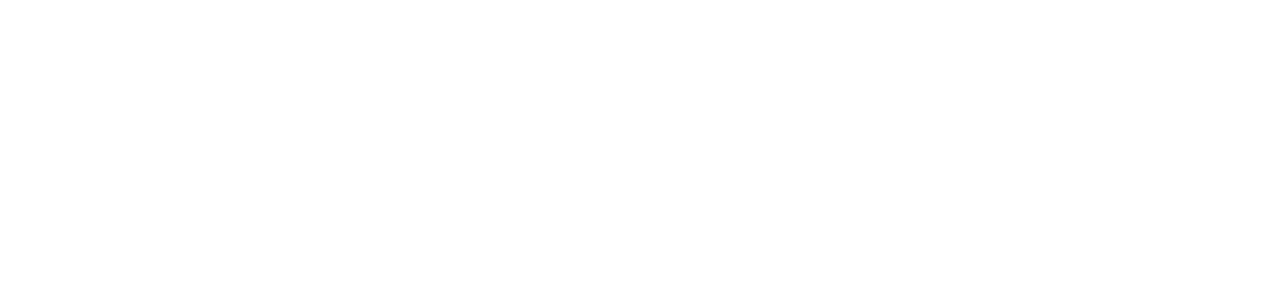
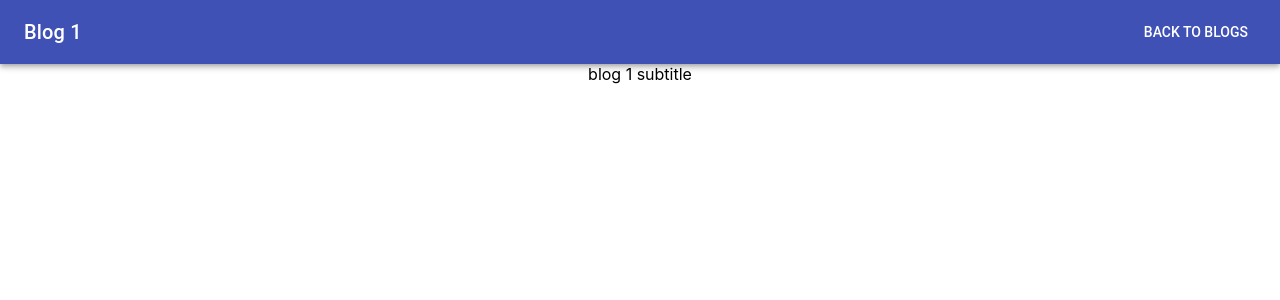
Before and after one commit to ericmoore1/react-blog, a React (Create React App) app: page /blog/1 in a window 1280 px wide. Shown: the top 300 px of the page. Built offline with nearby package versions, Linux system fonts and the light colour scheme; no server answers.

Commit message:
added more blogs

```diff
--- a/src/api/BlogsAPI.js
+++ b/src/api/BlogsAPI.js
@@ -1,5 +1,36 @@
 import 'whatwg-fetch'
 const URL = "";
+const BLOGS = [{
+  id : 1,
+  title : 'Blog 1',
+  subtitle : 'blog 1 subtitle'
+},
+{
+  id : 2,
+  title : 'Blog 2',
+  subtitle : 'blog 2 subtitle'
+},
+{
+  id : 3,
+  title : 'Blog 3',
+  subtitle : 'blog 3 subtitle'
+},
+{
+  id : 4,
+  title : 'Blog 4',
+  subtitle : 'blog 4 subtitle'
+},
+{
+  id : 5,
+  title : 'Blog 5',
+  subtitle : 'blog 5 subtitle'
+},
+{
+  id : 6,
+  title : 'Blog 6',
+  subtitle : 'blog 6 subtitle'
+}
+];
 
 export const login = () => {
   return fetch(URL,{})
@@ -9,18 +40,24 @@ export const login = () => {
 }
 
 export const getBlogs = (setBlogs) => {
-  const blogs = [{
-    id : 1,
-    title : 'Blog 1',
-    subtitle : 'blog 1 subtitle'
-  },
-  {
-    id : 2,
-    title : 'Blog 2',
-    subtitle : 'blog 2 subtitle'
-  }
-];
     setTimeout(function(){
-      setBlogs(blogs);
-     }, 3000);
+      setBlogs(BLOGS);
+    }, 1000);
 }
+
+export const getBlog = ( blogId ) => (setBlog) => {
+    let blog = undefined;
+    for( let i = 0; i < BLOGS.length; i++ ){
+      let _blog = BLOGS[i];
+      if( _blog.id === blogId ){
+        blog = _blog;
+      }
+    }
+
+    if(!blog){
+      blog = { error : true }
+    }
+    setTimeout(function(){
+      setBlog(blog);
+    }, 1000);
+}
--- a/src/components/BlogCard.js
+++ b/src/components/BlogCard.js
@@ -4,8 +4,9 @@ import { withStyles } from '@material-ui/core/styles';
 import Card from '@material-ui/core/Card';
 import CardActions from '@material-ui/core/CardActions';
 import CardContent from '@material-ui/core/CardContent';
+import Typography from '@material-ui/core/Typography';
 import Button from '@material-ui/core/Button';
-import Typography from '@material-ui/core/Typography';
+import { Link } from 'react-router-dom'
 
 const styles = {
   card: {
@@ -18,13 +19,17 @@ const styles = {
   title: {
     fontSize: 14,
   },
-  cardButton : {
-    marginLeft : 'calc(50% - (width / 2))'
+  link : {
+    textDecoration : 'none',
+  },
+
+  buttonHolder : {
+    float : 'right'
   }
 };
 
 const BlogCard = (props) => {
-  const { classes, title, subtitle } = props;
+  const { classes, id, title, subtitle } = props;
 
   return (
     <Card className={classes.card}>
@@ -38,8 +43,8 @@ const BlogCard = (props) => {
           {subtitle}
         </Typography>
       </CardContent>
-      <CardActions>
-        <Button size="small" className={classes.cardButton}>Learn More</Button>
+      <CardActions className={classes.buttonHolder}>
+        <Link to={"/blog/" + id } className={classes.link}><Button variant="outlined" color="primary">See More</Button></Link>
       </CardActions>
     </Card>
   );
@@ -49,6 +54,7 @@ BlogCard.propTypes = {
   classes: PropTypes.object.isRequired,
   title : PropTypes.string.isRequired,
   subtitle: PropTypes.string.isRequired,
+  id : PropTypes.string.isRequired
 };
 
 export default withStyles(styles)(BlogCard);
--- /dev/null
+++ b/src/components/BlogHeader.js
@@ -0,0 +1,50 @@
+import React from 'react';
+import PropTypes from 'prop-types';
+import { withStyles } from '@material-ui/core/styles';
+import AppBar from '@material-ui/core/AppBar';
+import Toolbar from '@material-ui/core/Toolbar';
+import Typography from '@material-ui/core/Typography';
+import Button from '@material-ui/core/Button';
+import { Link } from 'react-router-dom'
+const styles = {
+  root: {
+    flexGrow: 1,
+  },
+  grow: {
+    flexGrow: 1,
+    textAlign : 'left'
+
+  },
+  button : {
+    color : '#fff'
+
+  },
+  link :{
+    textDecoration : 'none'
+  }
+};
+
+const BlogHeader = (props) => {
+  const { classes, title } = props;
+  console.log("Here",process.env.REACT_APP_HOST);
+  return (
+    <div className={classes.root}>
+      <AppBar position="static">
+        <Toolbar>
+          <Typography variant="h6" color="inherit" className={classes.grow}>
+            {title}
+          </Typography>
+          <Link to={"/blogs"} className={classes.link}><Button className={classes.button}>Back To Blogs</Button></Link>
+        </Toolbar>
+
+      </AppBar>
+    </div>
+  );
+}
+
+BlogHeader.propTypes = {
+  classes: PropTypes.object.isRequired,
+  title : PropTypes.string.isRequired
+};
+
+export default withStyles(styles)(BlogHeader);
--- a/src/components/index.js
+++ b/src/components/index.js
@@ -1,3 +1,4 @@
 import Header from './Header';
+import BlogHeader from './BlogHeader';
 import BlogCard from './BlogCard';
-export {Header, BlogCard};
+export {Header, BlogCard, BlogHeader};
--- a/src/routes/Routes.js
+++ b/src/routes/Routes.js
@@ -1,12 +1,13 @@
 import React from 'react';
 import { Switch, Route } from 'react-router-dom'
-import {Login, Blogs} from '../views/index';
+import {Login, Blogs, Blog} from '../views/index';
 
 const Routes = () => {
   return (
       <Switch>
         <Route exact path='/' component={Login} />
         <Route exact path='/blogs' component={Blogs} />
+        <Route exact path='/blog/:id' component={Blog} />
       </Switch>
   );
 }
--- a/src/views/Blog.js
+++ b/src/views/Blog.js
@@ -0,0 +1,36 @@
+import React, { useState } from 'react';
+import {BlogHeader} from '../components/index';
+import {BlogsAPI} from '../api/index';
+import { Link } from 'react-router-dom'
+
+const GET_BLOG = BlogsAPI.getBlog;
+
+const ShowBlog = (props) => <div>
+                              <BlogHeader title={props.title} />
+                              <div>
+                                {props.subtitle}
+                              </div>
+                            </div>
+const Error = () => <h1>{'Error! The blog does not exist...'}</h1>
+
+
+const Blog = (props) => {
+  // Declare a new state variable, which we'll call "count"
+  const { match } = props;
+  const id = parseInt(match.params.id);
+  const [blog, setBlog] = useState({});
+  const [count, setCount] = useState(0);
+  // so component will not keep mounting.
+  if(count === 0){
+    setCount(1);
+    GET_BLOG(id)(setBlog);
+  }
+  const theComponent = ( 'error' in blog ) ? <Error /> : <ShowBlog {...blog}/>
+  return (
+    <div>
+     {theComponent}
+    </div>
+  );
+}
+
+export default Blog
--- a/src/views/Blogs.js
+++ b/src/views/Blogs.js
@@ -3,7 +3,7 @@ import {Header,BlogCard} from '../components/index';
 import {BlogsAPI} from '../api/index';
 
 const GET_BLOGS = BlogsAPI.getBlogs;
-const BLOG_CARDS = ( blogs ) =>  blogs.map( ( blog, index ) =>  <BlogCard title={blog.title} subtitle={blog.subtitle} />);
+const BLOG_CARDS = ( blogs ) =>  blogs.map( ( blog, index ) =>  <BlogCard key={blog.id} {...blog} />);
 
 const Blogs = () => {
   // Declare a new state variable, which we'll call "count"
@@ -13,7 +13,7 @@ const Blogs = () => {
   // so component will not keep mounting.
   if(count === 0){
     setCount(1);
-    GET_BLOGS((bl) => {setBlogs(bl); console.log("BL: ",bl);} );
+    GET_BLOGS((bl) => setBlogs(bl) );
   }
   console.log(blogs);
 
--- a/src/views/index.js
+++ b/src/views/index.js
@@ -1,3 +1,5 @@
 import Login from './Login';
 import Blogs from './Blogs';
-export {Login, Blogs};
+import Blog from './Blog';
+
+export {Login, Blogs, Blog};
```
